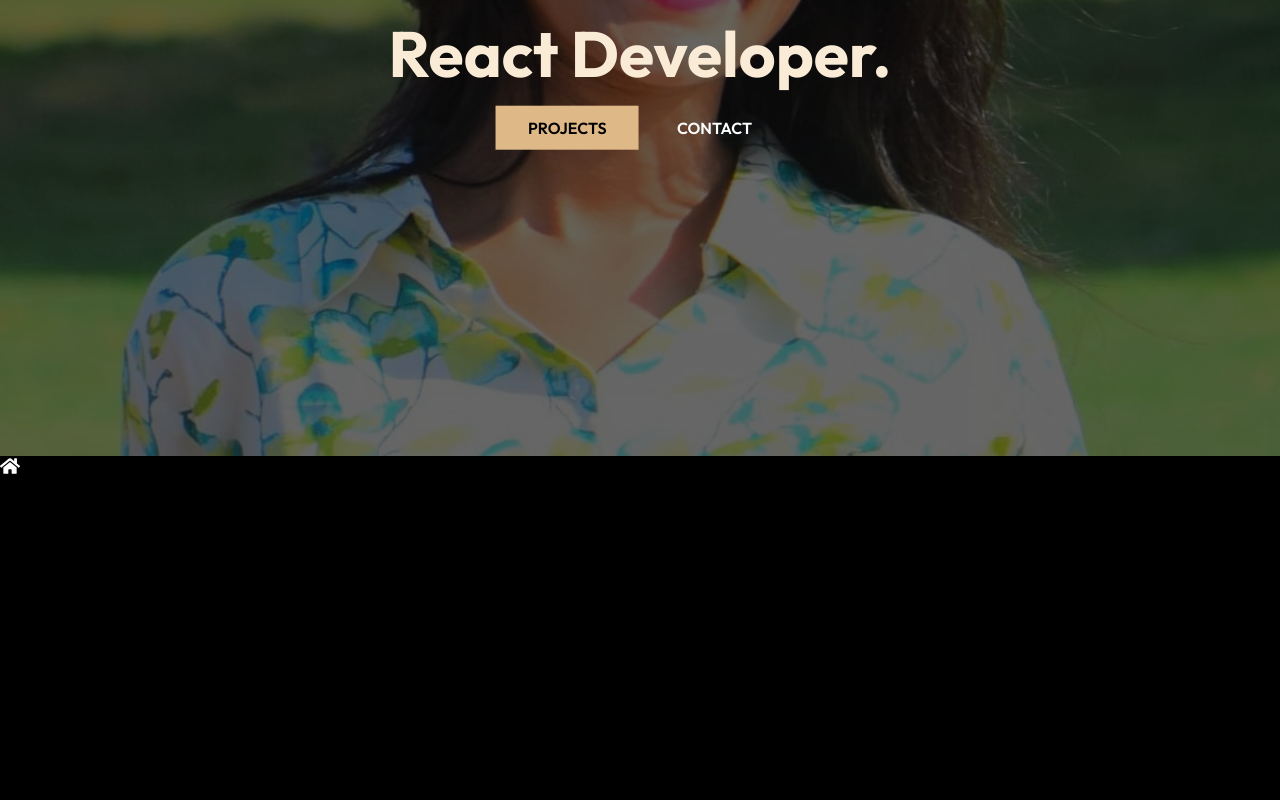
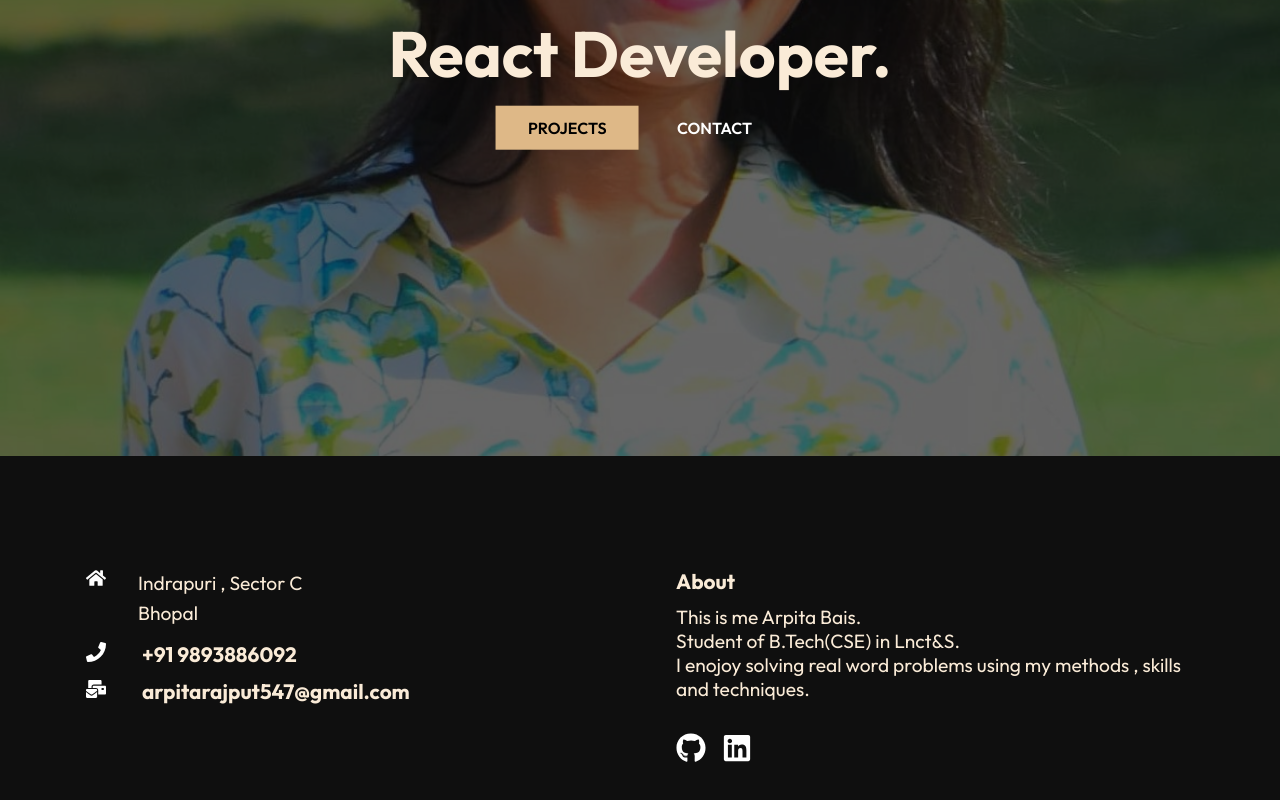
Before and after one commit to Arpita-oss/my-portfolio, a React (Create React App) app in the folder my-portfolio/: page / in a window 1280 px wide. Shown: the part 344-1144 px from the top of the page. Before the commit the page ends 824 px from the top, so only its background shows below. Built offline with nearby package versions, Linux system fonts and the light colour scheme.

Commit message:
done with footer section

```diff
--- a/my-portfolio/src/routes/components/Footer.js
+++ b/my-portfolio/src/routes/components/Footer.js
@@ -1,6 +1,6 @@
 import "./FooterStyle.css"
 import React from 'react'
-import {FaHome} from "react-icons/fa"
+import {FaHome, FaPhone , FaMailBulk, FaFacebook, FaLinkedin, FaGithub} from "react-icons/fa"
 
 const Footer = () => {
   return (
@@ -9,9 +9,37 @@ const Footer = () => {
             <div className="left">
                 <div className="location">
                     <FaHome size={20} style={{color:"#fff" , marginRight:"2rem"}} />
+                <div>
+                    <p>Indrapuri , Sector C</p>
+                    <p>Bhopal</p>
+                </div>
+                </div>
+                <div className="phone">
+                    <h4>
+                    <FaPhone size={20} style={{color:"#fff" , marginRight:"2rem"}} /> +91 9893886092
+                    </h4>
+
+                </div>
+                <div className="email">
+                    <h4>
+                    <FaMailBulk size={20} style={{color:"#fff" , marginRight:"2rem"}} /> arpitarajput547@gmail.com
+                    </h4>
                 </div>
             </div>
-            <div className="right"></div>
+            <div className="right">
+                <h4>
+                    About
+                </h4>
+                <p>
+                    This is me Arpita Bais.<br/>
+                    Student of B.Tech(CSE) in Lnct&S.<br/>
+                    I enojoy solving real word problems using my methods , skills and techniques.
+                </p>
+                <div className="social">
+                <FaGithub size={30} style={{color:"#fff" , marginRight:"1rem"}} />
+                <FaLinkedin size={30} style={{color:"#fff" , marginRight:"1rem"}} />
+                </div>
+            </div>
         </div>
 
     </div>
--- a/my-portfolio/src/routes/components/FooterStyle.css
+++ b/my-portfolio/src/routes/components/FooterStyle.css
@@ -0,0 +1,48 @@
+.footer{
+    width: 100%;
+    padding : 6rem 0;
+    background-color: rgba(19, 19, 19, 0.8)
+}
+.footer-container{
+    max-width: 1140px;
+    margin: auto;
+    display: grid;
+    grid-template-columns: repeat(2, 1fr);
+    grid-gap:40px;
+}
+.left{
+    height: 100%;
+    max-width: 100%;
+    display: flex;
+    flex-direction: column;
+    padding: 1rem;
+}
+.location{
+    display: flex;
+    margin-bottom: 0.8rem;
+}
+.location p{
+    line-height: 30px;
+}
+.right{
+    height: 100%;
+    max-width: 100%;
+    display: flex;
+    flex-direction: column;
+    padding: 1rem;
+}
+.social{
+    margin-top: 2rem;
+}
+h4{
+    font-size: 1.3rem;
+    padding-bottom: 0.7rem;
+}
+p{
+    font-size: 1.2rem;
+}
+@media screen and (max-width:(640px)){
+    .footer-container{
+        grid-template-columns: 1fr;
+    }
+}
```
